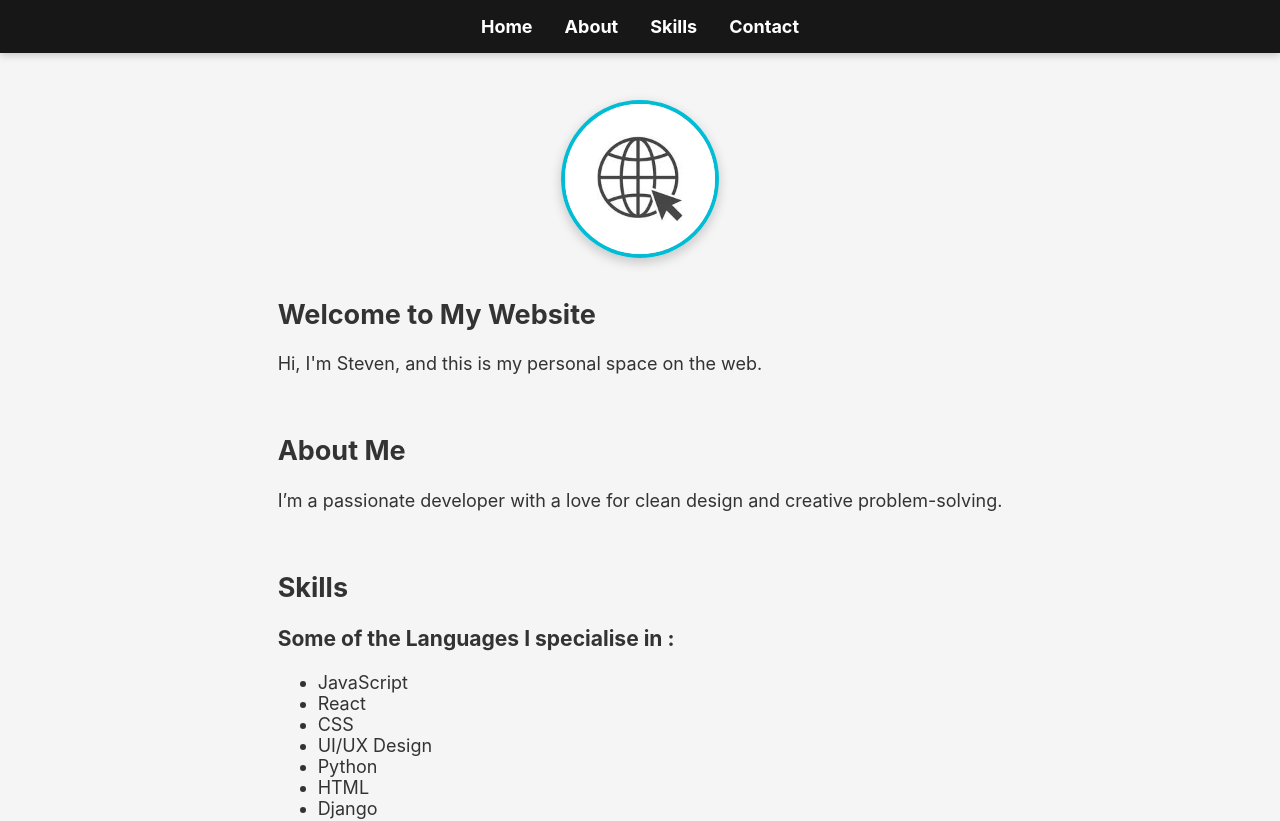
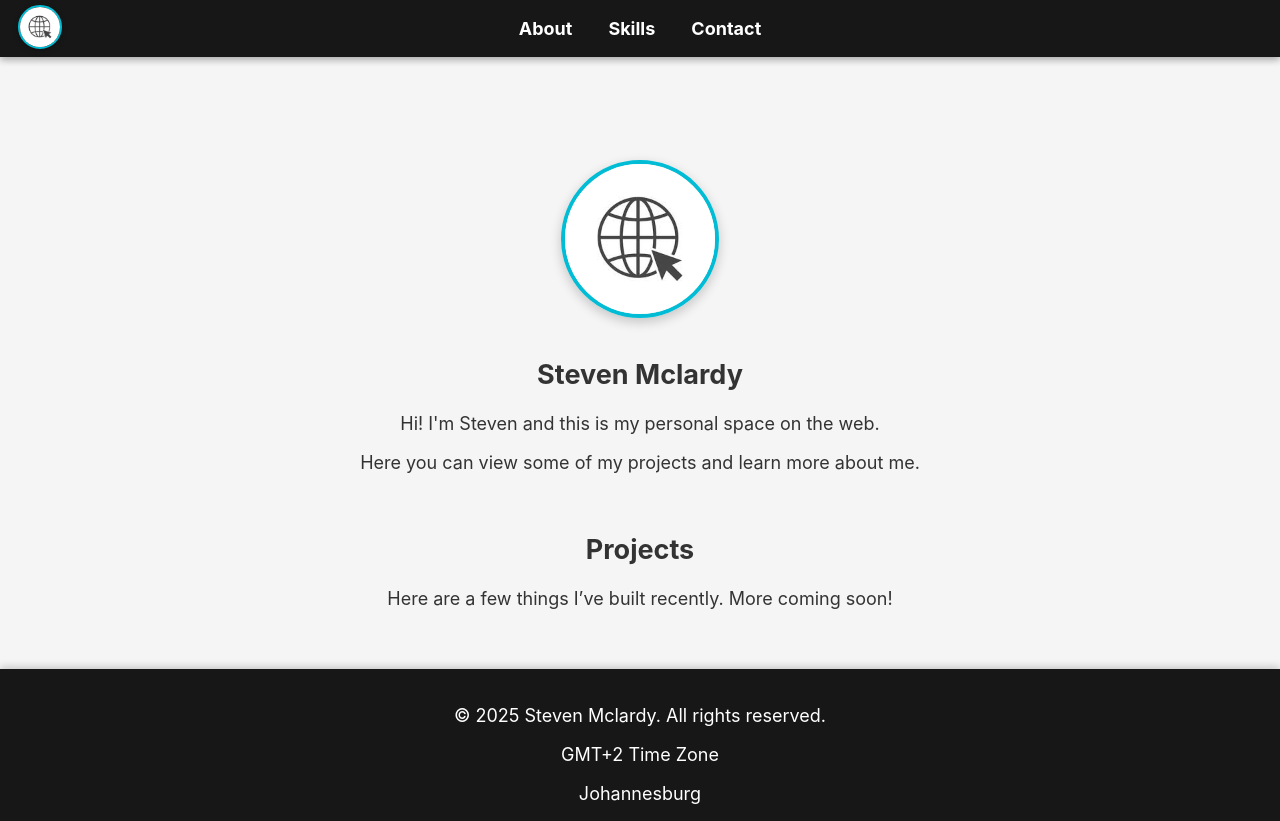
Before and after one commit to Steve-ster/my-portfolio, a Next.js app: page / in a window 1280 px wide. Shown: the top 821 px of the page. Built offline with nearby package versions, Linux system fonts and the light colour scheme.

Commit message:
New changes

```diff
--- a/app/globals.css
+++ b/app/globals.css
@@ -1,12 +1,8 @@
-body {
-  display: flex;
-  flex-direction: column;
-  align-items: center;
-  justify-content: center;
-
+html, body {
+  height: 100%;
+  margin: 0;
   padding: 0;
-  margin: 0;
-
+  scroll-behavior: smooth;
   font-family: -apple-system, BlinkMacSystemFont, 'Segoe UI', Roboto, Oxygen,
     Ubuntu, Cantarell, 'Open Sans', 'Helvetica Neue', sans-serif;
   background-color: #f5f5f5;
@@ -14,6 +10,23 @@ body {
   font-size: large;
 }
 
+/* Flex layout to push footer down */
+body {
+  display: flex;
+  flex-direction: column;
+  min-height: 100vh;
+  justify-content: center;
+  text-align: center;
+}
+
+ul {
+  display: inline-block;
+  text-align: left; /* keeps bullets aligned properly */
+  margin: 0 auto;   /* centers the block itself */
+}
+
+
+/* Navbar stays at top */
 .navbar {
   position: fixed;
   top: 0;
@@ -27,6 +40,58 @@ body {
   box-shadow: 0 2px 8px rgba(0, 0, 0, 0.2);
 }
 
+.navbar-image {
+  position: absolute;
+  left: 1rem;
+  top: 50%;
+  transform: translateY(-50%);
+}
+
+.navbar-content {
+  width: 40px;
+  height: 40px;
+  border-radius: 50%;
+  border: 2px solid #333;
+  box-shadow: 0 2px 6px rgba(0, 0, 0, 0.2);
+}
+
+
+/* Push content below navbar */
+.main-content {
+  flex: 1;
+  padding-top: 100px;
+}
+
+/* Footer as bottom nav */
+footer {
+  background-color: #171717;
+  color: white;
+  text-align: center;
+  padding: 1rem 0;
+  box-shadow: 0 -2px 8px rgba(0, 0, 0, 0.2);
+}
+
+/* Optional: footer nav styling */
+footer .nav-links {
+  display: flex;
+  justify-content: center;
+  gap: 2rem;
+  list-style: none;
+  margin: 0;
+  padding: 0;
+}
+
+footer .nav-links li a {
+  color: white;
+  text-decoration: none;
+  font-weight: bold;
+  transition: color 0.3s ease;
+}
+
+footer .nav-links li a:hover {
+  color: #00bcd4;
+}
+
 .nav-links {
   display: flex;
   justify-content: center;
@@ -34,6 +99,14 @@ body {
   list-style: none;
   margin: 0;
   padding: 0;
+  flex-wrap: nowrap;
+  overflow-x: auto;
+  -webkit-overflow-scrolling: touch;
+  scrollbar-width: none; /* Firefox */
+}
+
+.nav-links::-webkit-scrollbar {
+  display: none; /* Chrome, Safari */
 }
 
 .nav-links li a {
@@ -47,19 +120,10 @@ body {
   color: #00bcd4;
 }
 
-/* Push content below navbar */
-.main-content {
-  padding-top: 100px;
-}
-
-html {
-  scroll-behavior: smooth;
-}
-
 @media (max-width: 600px) {
   .nav-links {
-    flex-direction: row; /* Keep horizontal */
-    flex-wrap: wrap; /* wrapping if needed */
+    flex-direction: row;
+    flex-wrap: wrap;
     gap: 1rem;
   }
 
@@ -75,6 +139,7 @@ html {
   .profile-container {
     margin-top: 100px;
   }
+
 }
 
 section {
@@ -102,7 +167,37 @@ a:hover {
   width: 150px;
   height: 150px;
   border-radius: 50%;
-  /* object-fit: cover; */
   border: 4px solid #00bcd4;
   box-shadow: 0 4px 12px rgba(0, 0, 0, 0.2);
 }
+
+
+.home-link {
+  text-decoration: none;
+  color: white;
+}
+
+.home-logo {
+  display: flex;
+  align-items: center;
+  gap: 0.5rem;
+}
+
+.navbar-content {
+  width: 40px;
+  height: 40px;
+  border-radius: 50%;
+  border: 2px solid #00bcd4;
+  box-shadow: 0 2px 6px rgba(0, 0, 0, 0.2);
+}
+
+.home-text {
+  font-weight: bold;
+  font-size: 1rem;
+  color: white;
+  transition: color 0.3s ease;
+}
+
+.home-text:hover {
+  color: #00bcd4;
+}
--- a/app/layout.js
+++ b/app/layout.js
@@ -1,28 +1,44 @@
-import { Geist, Geist_Mono } from "next/font/google";
-import "./globals.css";
-
-const geistSans = Geist({
-  variable: "--font-geist-sans",
-  subsets: ["latin"],
-});
-
-const geistMono = Geist_Mono({
-  variable: "--font-geist-mono",
-  subsets: ["latin"],
-});
+// app/layout.js
+import './globals.css';
+import Link from 'next/link';
 
 export const metadata = {
-  title: "Create Next App",
-  description: "Generated by create next app",
+  title: 'Steven Mclardy',
+  description: 'Personal portfolio of Steven Mclardy',
 };
 
 export default function RootLayout({ children }) {
   return (
     <html lang="en">
-      <body
-        className={`${geistSans.variable} ${geistMono.variable} antialiased`}
-      >
-        {children}
+      <body>
+        <header className="navbar">
+          <div className="navbar-image">
+            <Link href="/" className="home-link">
+              <div className="home-logo">
+                <img src="profile.jpg" alt="Steven's profile" className="navbar-content" />
+                <span className="home-text">Home</span>
+              </div>
+            </Link>
+          </div>
+
+          <nav>
+            <ul className="nav-links">
+              <li><Link href="/about">About</Link></li>
+              <li><Link href="/skills">Skills</Link></li>
+              <li><Link href="/contact">Contact</Link></li>
+            </ul>
+          </nav>
+        </header>
+
+        <main className="main-content">
+          {children}
+        </main>
+
+        <footer>
+          <p>© 2025 Steven Mclardy. All rights reserved.</p>
+          <p>GMT+2 Time Zone</p>
+          <p>Johannesburg</p>
+        </footer>
       </body>
     </html>
   );
--- a/app/page.js
+++ b/app/page.js
@@ -1,74 +1,47 @@
 'use client';
 import Link from 'next/link';
+import Head from 'next/head';
 import './globals.css';
 
 export default function HomePage() {
   return (
-
+    <>
+      <Head>
+        <title>Steven Mclardy</title>
+        <meta name="description" content="Welcome to Steven's personal portfolio" />
+      </Head>
 
       <div className="body">
-
         <header className="navbar">
-
+          <div className="navbar-image">
+            <img src="profile.jpg" alt="Steven's profile" className="navbar-content" />
+          </div>
           <nav>
             <ul className="nav-links">
-            <li><Link href="#hero">Home</Link></li>
-            <li><Link href="#about">About</Link></li>
-            <li><Link href="#skills">Skills</Link></li>
-            <li><Link href="#contact">Contact</Link></li>
+              <li><Link href="/about">About</Link></li>
+              <li><Link href="/skills">Skills</Link></li>
+              <li><Link href="/contact">Contact</Link></li>
             </ul>
           </nav>
         </header>
-
 
         <main className="main-content">
           <div className="profile-container">
             <img src="/profile.jpg" alt="Steven's profile" className="profile-pic" />
           </div>
+
           <section id="hero">
-          <h1>Welcome to My Website</h1>
-          <p>Hi, I'm Steven, and this is my personal space on the web.</p>
-        </section>
-
-        <section id="about">
-          <h2>About Me</h2>
-          <p>I’m a passionate developer with a love for clean design and creative problem-solving.</p>
-        </section>
-
-        <section id="skills">
-          <h2>Skills</h2>
-          <h3>Some of the Languages I specialise in :</h3>
-          <ul>
-            <li>JavaScript</li>
-            <li>React</li>
-            <li>CSS</li>
-            <li>UI/UX Design</li>
-            <li>Python</li>
-            <li>HTML</li>
-            <li>Django</li>
-          </ul>
+            <h1>Steven Mclardy</h1>
+            <p>Hi! I'm Steven and this is my personal space on the web.</p>
+            <p>Here you can view some of my projects and learn more about me.</p>
           </section>
 
           <section id="projects">
             <h2>Projects</h2>
             <p>Here are a few things I’ve built recently. More coming soon!</p>
           </section>
-
-        <section id="contact">
-          <h2>Contact Me</h2>
-          <p>Feel free to reach out via email or connect with me on social media.</p>
-          <ul>
-            <li>Instagram: @stevie_2910</li>
-            <li>Email: mclardysteven2910@gmail.com</li>
-          </ul>
-        </section>
         </main>
-
-      <footer>
-        <p>© 2025 Steven Mclardy. All rights reserved.</p>
-        <p>GMT+2 Time Zone</p>
-        <p>Johannesburg</p>
-      </footer>
       </div>
+    </>
   );
 }
```
Also changed, not shown: app/about/page.js (added, +20 -0 lines), app/contact/page.js (added, +24 -0 lines), app/home.js (deleted, +0 -23 lines), app/skills/page.js (added, +31 -0 lines). Lines whose indentation alone changed are shown as unchanged.
